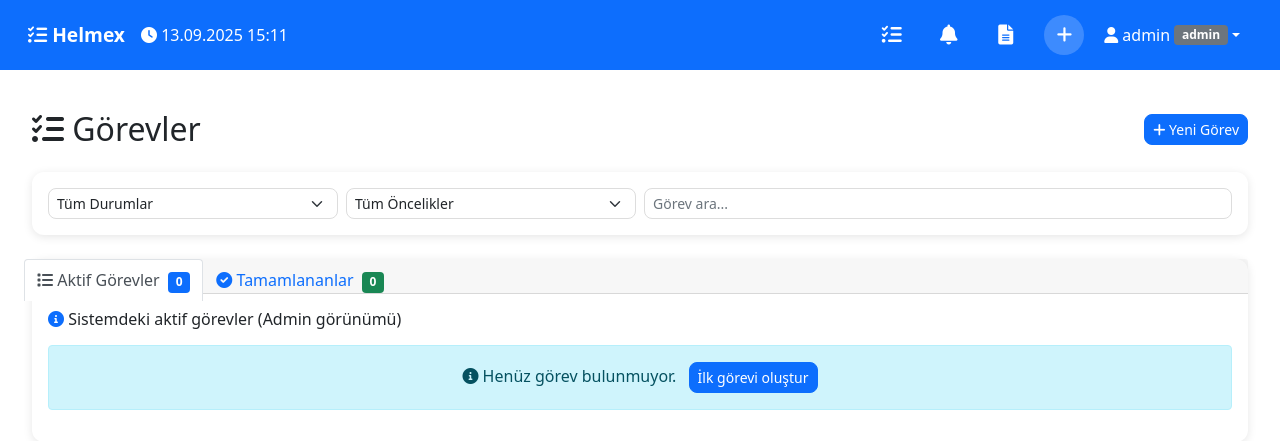
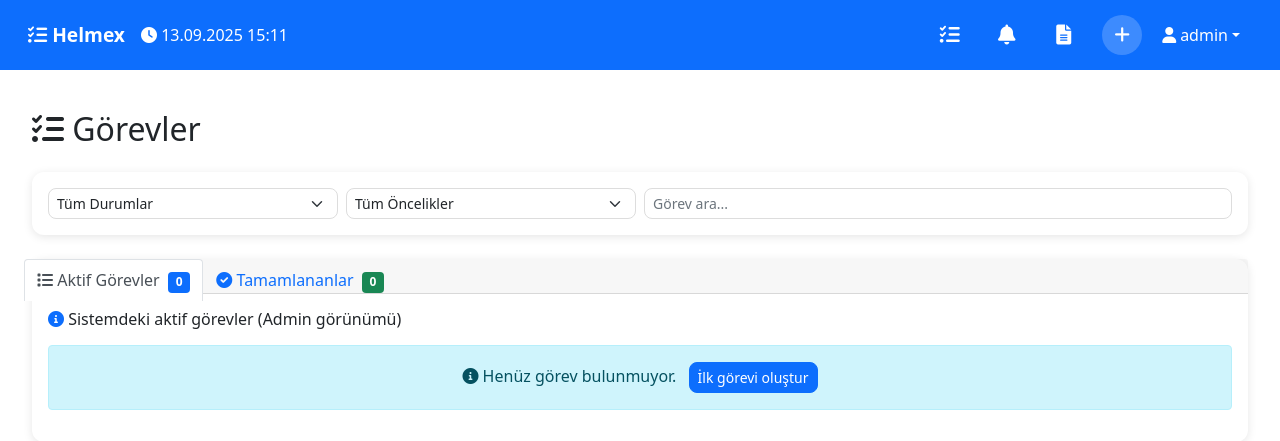
Before and after one commit to ozmenkaya/todo, a Flask app: page / in a window 1280 px wide. Shown: the top 441 px of the page. Run offline with Flask 3, Linux system fonts and the light colour scheme; a user stored in the database is signed in; data that the repository does not hold is empty.

Commit message:
🔧 UI temizleme: Role badge ve sayfa butonları kaldırıldı
- Navbar'daki kullanıcı ikonu yanındaki role badge (manager/admin) kaldırıldı
- Sayfalardaki 'Yeni' butonları kaldırıldı:
  • Index sayfası: 'Yeni Görev' butonu
  • Reminders sayfası: 'Yeni Anımsatıcı' butonu
  • Reports sayfası: 'Yeni Rapor' butonu
  • Users sayfası: 'Yeni Kullanıcı' butonu
- Navbar'daki dinamik + butonu korundu
- Temiz ve minimal UI tasarımı

```diff
--- a/templates/base.html
+++ b/templates/base.html
@@ -450,7 +450,6 @@
                         <a class="nav-link dropdown-toggle text-white d-flex align-items-center" href="#" id="navbarDropdown" role="button" data-bs-toggle="dropdown">
                             <i class="fas fa-user me-1"></i>
                             <span class="d-none d-md-inline">{{ current_user.username }}</span>
-                            <span class="badge bg-secondary ms-1">{{ current_user.role }}</span>
                         </a>
                             <ul class="dropdown-menu dropdown-menu-end">
                                 <li class="dropdown-header">
--- a/templates/index.html
+++ b/templates/index.html
@@ -10,13 +10,6 @@
                 <span class="d-none d-sm-inline">Görevler</span>
                 <span class="d-inline d-sm-none">Görevler</span>
             </h2>
-            {% if current_user.role in ['admin', 'manager'] %}
-                <a href="{{ url_for('create_task') }}" class="btn btn-primary btn-sm">
-                    <i class="fas fa-plus"></i>
-                    <span class="d-none d-sm-inline">Yeni Görev</span>
-                    <span class="d-inline d-sm-none">Yeni</span>
-                </a>
-            {% endif %}
         </div>
 
         <!-- Mobile-Optimized Filters -->
--- a/templates/reminders.html
+++ b/templates/reminders.html
@@ -7,9 +7,6 @@
     <div class="col-12">
         <div class="d-flex justify-content-between align-items-center mb-4">
             <h2><i class="fas fa-bell"></i> Anımsatıcılarım</h2>
-            <a href="{{ url_for('add_reminder') }}" class="btn btn-primary">
-                <i class="fas fa-plus"></i> Yeni Anımsatıcı
-            </a>
         </div>
 
         <!-- Anımsatıcı Filtreleri -->
--- a/templates/reports.html
+++ b/templates/reports.html
@@ -10,9 +10,6 @@
                 <h1>
                     <i class="fas fa-file-alt text-primary"></i> Raporlar
                 </h1>
-                <a href="{{ url_for('create_report') }}" class="btn btn-primary">
-                    <i class="fas fa-plus"></i> Yeni Rapor
-                </a>
             </div>
 
             <!-- Tab navigation -->
--- a/templates/users.html
+++ b/templates/users.html
@@ -7,9 +7,6 @@
     <div class="col-12">
         <div class="d-flex justify-content-between align-items-center mb-4">
             <h2><i class="fas fa-users"></i> Kullanıcı Yönetimi</h2>
-            <a href="{{ url_for('add_user') }}" class="btn btn-primary">
-                <i class="fas fa-user-plus"></i> Yeni Kullanıcı
-            </a>
         </div>
 
         <!-- Kullanıcı İstatistikleri -->
```
